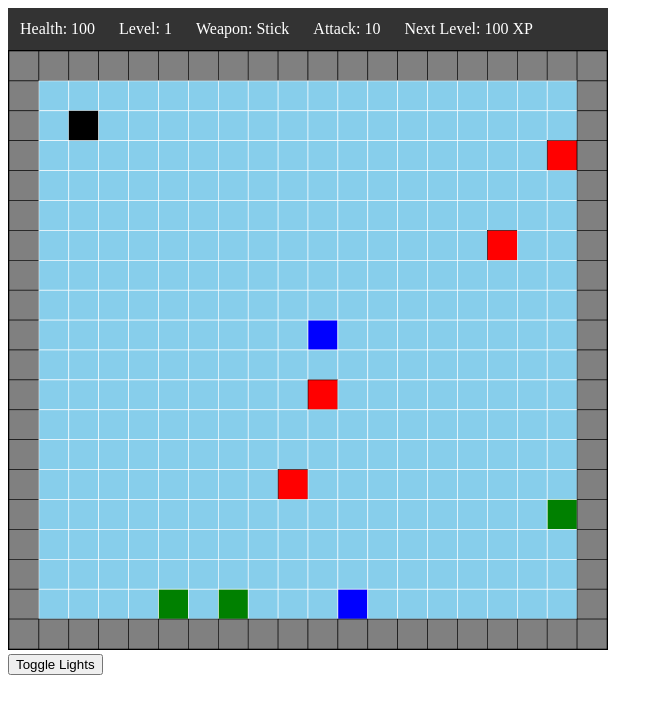
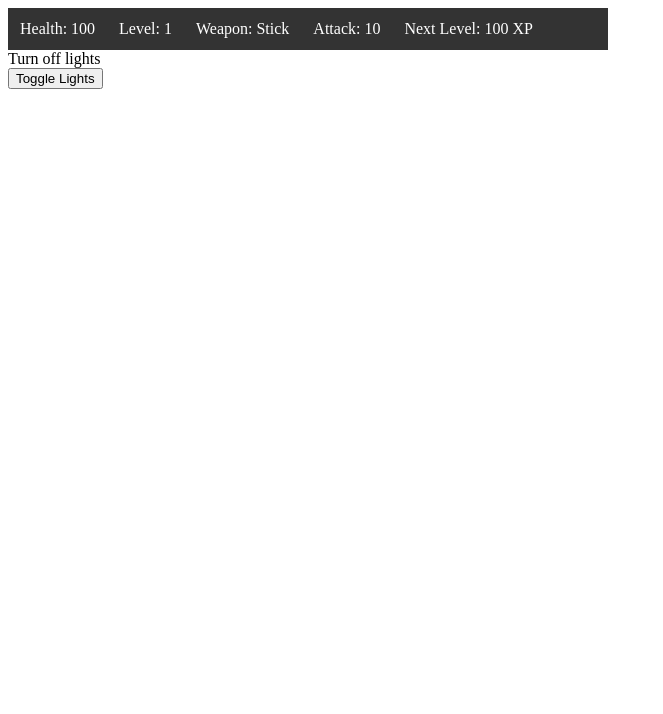
Before and after one commit to KenzoM/fcc-roguelike-dungeon-crawler, a React (Create React App) app: page / in a window 1280 px wide. Both pictures are taken after a click on the button "Toggle Lights". Shown: the top 714 px of the page, without its empty margins (0-663 px from the left). Built offline with nearby package versions, Linux system fonts and the light colour scheme.

Commit message:
simple toggle buttons removes svg canvas

```diff
--- a/src/containers/MapGenerator.js
+++ b/src/containers/MapGenerator.js
@@ -10,6 +10,7 @@ class MapGenerator extends Component {
     super(props);
     this.renderTiles = this.renderTiles.bind(this);
     this.getCoords = this.getCoords.bind(this);
+    this.onClickToggleLights = this.onClickToggleLights.bind(this);
   }
 
   componentDidMount(){
@@ -26,7 +27,7 @@ class MapGenerator extends Component {
 
   renderTiles(cellVal,row,column) {
     let player;
-    let playerCoords = this.props.player.coords
+    let playerCoords = this.props.player.coords; //here it tell us the exact location of the player
     playerCoords[0] === row && playerCoords[1] === column ? player = 1 : player = 0;
     return (
       <Tiles
@@ -38,8 +39,10 @@ class MapGenerator extends Component {
     )
   };
 
-  render(){
-    console.log(this.props)
+  onClickToggleLights(){
+    if (this.props.lights){
+      return <div>Turn off lights</div>
+    } else{
       return (
         <svg viewBox="0 0 1000 1000">
           {this.props.grid.map( (row, rowIndex) =>(
@@ -48,6 +51,15 @@ class MapGenerator extends Component {
             ))
           ))}
         </svg>
+      )
+    }
+  }
+
+  render(){
+    return (
+      <div>
+        {this.onClickToggleLights()}
+      </div>
     )
   }
 }
```
Lines whose indentation alone changed are shown as unchanged.
